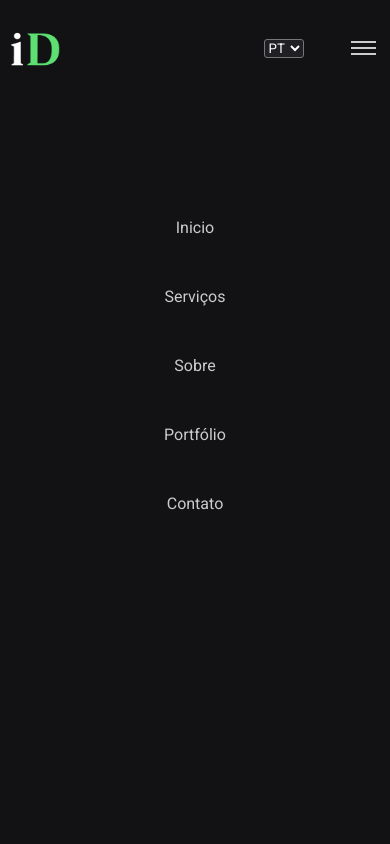
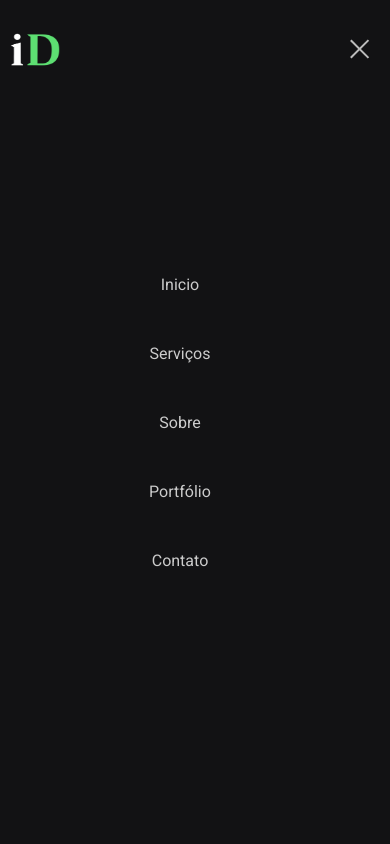
Before and after one commit to auggustus6/iniciodesign-web, a React (Vite) app: page / in a window 390 px wide. Both pictures are taken after a click on the element 363 px from the left and 48 px from the top of the page. Shown: the top 844 px of the page. Built offline with nearby package versions, Linux system fonts and the light colour scheme.

Commit message:
Fix: menu mobile and desktop

```diff
--- a/src/App.css
+++ b/src/App.css
@@ -63,8 +63,13 @@
   color: #000;
 }
 
+.text p {
+  font-size: 1.6rem;
+}
+
 .text span {
   font-weight: bold;
+  font-size: 1.2rem;
 }
 
 .circle img {
@@ -72,7 +77,7 @@
   height: 40px;
 }
 
-@media (max-width: 500px) {
+@media (max-width: 606px) {
   .wrapper {
     right: 15px;
     bottom: 0;
--- a/src/components/Footer/Footer.module.css
+++ b/src/components/Footer/Footer.module.css
@@ -49,7 +49,7 @@
   margin: 1.6rem 0 1.6rem;
 }
 
-.mapText li {
+.mapText ul li a {
   font-size: 1.6rem;
   line-height: 2.4rem;
   letter-spacing: 0.02em;
@@ -87,6 +87,12 @@
   color: #61e876;
 }
 
+.contactText ul li a {
+  font-size: 1.6rem;
+  color: rgba(255, 255, 255, 0.72);
+  cursor: pointer;
+}
+
 .contactText p {
   font-size: 1.6rem;
   color: rgba(255, 255, 255, 0.72);
@@ -107,12 +113,15 @@
 }
 
 @media (max-width: 680px) {
+  .map {
+    margin-top: 2rem;
+  }
   .containerContent {
     flex-direction: column;
   }
   .mapText ul {
     display: flex;
-    gap: 20px;
+    gap: 15px;
   }
   .contact p {
     margin: 0;
--- a/src/components/FourSection/FourSection.module.css
+++ b/src/components/FourSection/FourSection.module.css
@@ -62,10 +62,13 @@
   margin-top: 10rem;
 }
 
-@media (max-width: 780px) {
+@media (max-width: 1050px) {
   .rigth {
     left: 0;
   }
+}
+
+@media (max-width: 780px) {
   .containerContent {
     padding: 10rem 0 5rem;
   }
--- a/src/components/Modal/Modal.module.css
+++ b/src/components/Modal/Modal.module.css
@@ -60,8 +60,14 @@
 }
 
 .modalContainer .content a {
+  font-size: 1.6rem;
   padding-left: 2rem;
   font-weight: bold;
+  color: rgba(255, 255, 255, 0.72);
+}
+
+.modalContainer .content a:hover {
+  color: #61e876;
 }
 
 .overlay .modalContainer .modalRigth .closeBtn {
--- a/src/components/NavBar/NavBar.jsx
+++ b/src/components/NavBar/NavBar.jsx
@@ -25,56 +25,62 @@
     });
   };
 
-  const [active, setActive] = useState(`${styles.navMenu}`);
-  const [icon, setIcon] = useState(`${styles.navToggler}`);
-
-  const navToggle = () => {
-    if (active === `${styles.navMenu}`) {
-      setActive(`${styles.navMenu} ${styles.navActive}`);
-    } else setActive(`${styles.navMenu}`);
-
-    if (icon === `${styles.navMenu}`) {
-      setIcon(`${styles.navToggler} ${styles.toggle}`);
-    } else setIcon(`${styles.navToggler}`);
-  };
+  const [isActive, setIsActive] = useState(false);
 
   return (
     <nav className={styles.nav}>
+      <div className={styles.container}>
+        <div className={styles.content}>
           <a href="#" className={styles.navBrand}>
             <img src={logo} alt="Imagem logo da página" />
           </a>
-
-      <ul className={active}>
+          {/* DESKTOP VERSION */}
+          <ul className={styles.desktop}>
             {links.map((link) => (
-          <li
-            className={styles.navItem}
-            key={link.id}
-            onClick={() => setActive(`${styles.navMenu}`)}
-          >
+              <li key={link.id}>
                 <a href={link.url} onClick={scrollToOnClick}>
                   {link.text}
                 </a>
               </li>
             ))}
-        <select className={styles.languageDesk} onChange={handleSelectChange} value={language}>
-          <option value="pt-BR">PT</option>
-          <option value="en-US">EN</option>
-        </select>
-      </ul>
-
             <select
-        className={styles.languages}
+              className={styles.languageDesk}
               onChange={handleSelectChange}
               value={language}
             >
               <option value="pt-BR">PT</option>
               <option value="en-US">EN</option>
             </select>
-
-      <div onClick={navToggle} className={icon}>
+          </ul>
+          {/* MOBILE VERSION */}
+          <ul
+            className={`${styles.mobile} ${isActive ? styles.menuMobile : ""}`}
+          >
+            {links.map((link) => (
+              <li key={link.id} onClick={() => setIsActive(false)}>
+                <a href={link.url} onClick={scrollToOnClick}>
+                  {link.text}
+                </a>
+              </li>
+            ))}
+          </ul>
+          <select
+            className={styles.languageMobile}
+            onChange={handleSelectChange}
+            value={language}
+          >
+            <option value="pt-BR">PT</option>
+            <option value="en-US">EN</option>
+          </select>
+          <div
+            onClick={() => setIsActive(!isActive)}
+            className={`${styles.icon} ${isActive ? styles.actived : ""}`}
+          >
             <div className={styles.line1}></div>
             <div className={styles.line2}></div>
             <div className={styles.line3}></div>
+          </div>
+        </div>
       </div>
     </nav>
   );
--- a/src/components/NavBar/NavBar.module.css
+++ b/src/components/NavBar/NavBar.module.css
@@ -2,23 +2,50 @@
   --btn: #61e876;
 }
 
-a {
+.nav {
+  background: #121214;
+  padding: 30px 0;
+  position: fixed;
+  top: 0;
+  left: 0;
+  width: 100%;
+  z-index: 9999;
+}
+
+.container {
+  max-width: 1180px;
+  margin: 0 auto;
+  width: 95%;
+}
+
+.content {
+  display: flex;
+  align-items: center;
+  justify-content: space-between;
+}
+
+.desktop {
+  display: flex;
+  align-items: center;
+  justify-content: space-between;
+}
+
+.content li {
+  margin-right: 30px;
+}
+
+.content li a {
   text-decoration: none;
   color: rgb(204, 204, 204);
   font-size: 1.6rem;
 }
 
-.nav {
+.navBrand {
   z-index: 9999;
-  display: flex;
-  align-items: center;
-  justify-content: space-around;
-  padding: 3rem 1rem 3rem 1rem;
-  background: #121214;
-  top: 0;
-  right: 0;
-  position: fixed;
-  width: 100%;
+}
+
+.navBrand img {
+  max-width: 5rem;
 }
 
 .nav select {
@@ -28,109 +55,80 @@
   border-radius: 3px;
 }
 
-.nav .navMenu li:last-child {
-  padding: 1.2rem 2.4rem;
-  font-size: 16px;
-  font-weight: 500;
-  border-radius: 8px;
+.icon {
   cursor: pointer;
-  transition: transform 0.3s ease;
-  background: var(--btn);
-  border: none;
-}
-
-.nav .navMenu li:last-child a {
-  color: #121214;
-}
-
-.nav .navMenu li:last-child:hover {
-  opacity: 0.9;
-}
-
-.navBrand img {
-  max-width: 5rem;
-}
-
-.navItem a:hover {
-  color: #61e876;
-}
-
-.navMenu {
-  display: flex;
-  align-items: center;
-  justify-content: space-around;
-  gap: 3rem;
-}
-
-.navToggler {
   display: none;
 }
 
-.languages {
+.nav .mobile {
   display: none;
 }
 
-.navToggler div {
-  width: 2.5rem;
-  height: 0.2rem;
-  margin: 0.4rem;
-  background: rgb(204, 204, 204);
-  transition: 0.3s ease-in;
+.languageMobile {
+  display: none;
 }
 
-@media (max-width: 768px) {
-  .languageDesk {
+@media (max-width: 1024px) {
+  .nav .desktop {
     display: none;
   }
-  .languages {
+  .nav .mobile {
     display: block;
-    position: relative;
-    left: 214px;
   }
-  .nav {
-    display: flex;
-    justify-content: space-between;
+  .icon {
+    display: block;
+    z-index: 9999;
+    padding: 1rem;
+  }
+  .languageMobile {
+    position: absolute;
+    right: 7rem;
+    display: block;
+  }
+  .icon div {
+    width: 25px;
+    height: 2px;
+    background: #bcbcbc;
+    margin: 3px 0;
+    transition: 0.5s;
+  }
+  .actived .line1 {
+    transform: rotate(-45deg) translate(-2px, 5px);
+  }
+  .actived .line2 {
+    opacity: 0;
+  }
+  .actived .line3 {
+    transform: rotate(45deg) translate(-2px, -5px);
+  }
+  .mobile {
+    position: fixed;
+    left: 150rem;
+    top: 0;
+    visibility: hidden;
+    transition: 0.7s;
+    width: 100%;
+    height: 100vh;
+    background: #121214;
+
+    display: flex !important;
     align-items: center;
+    flex-direction: column;
+    justify-content: center;
+    z-index: 9998;
   }
-  .navToggler {
-    display: block;
-    cursor: pointer;
+  .mobile li + li {
+    margin-top: 50px;
   }
-  .navMenu {
+  .menuMobile {
     left: 0;
-    position: fixed;
-    top: 8vh;
-    justify-content: flex-start;
-    height: 100vh;
-    width: 100%;
-    background: #121214;
-    flex-direction: column;
-    transform: translateX(100%);
-    gap: 5rem;
-    padding-top: 15rem;
-  }
-  .navActive {
-    transform: translateX(0%);
-    transition: 0.5s;
-    overflow: none;
-  }
-  .toggle .line1 {
-    transform: rotate(-45deg) translate(-4px, 5px);
-    position: fixed;
-  }
-  .toggle .line2 {
-    opacity: 0;
-    position: fixed;
-    color: #61e876;
-  }
-  .toggle .line3 {
-    transform: rotate(45deg) translate(-3px, -5px);
-    position: fixed;
+    visibility: visible;
   }
 }
 
-@media (max-width: 620px) {
+@media (max-width: 1024px) {
   .languages {
+    display: block;
     left: 130px;
   }
 }
```
Lines whose indentation alone changed are shown as unchanged.
